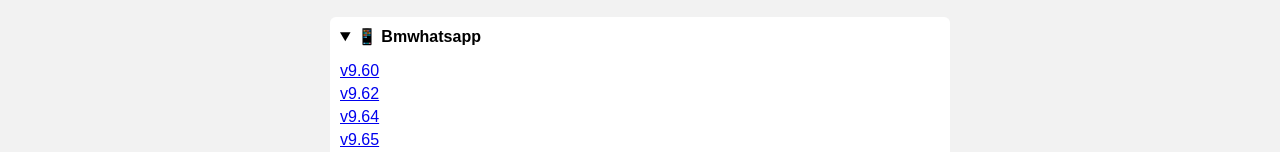
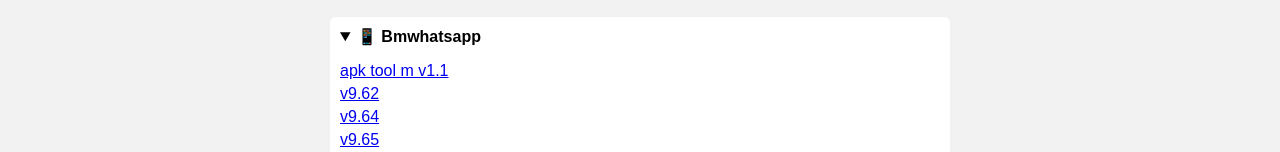
Before and after one commit to meta4tech/bmwhatsapp, a plain HTML site: page index.html in a window 1280 px wide. Both pictures are taken after a click on the heading "📱 Bmwhatsapp". Shown: the part 243-395 px from the top of the page. Drawn offline with Linux system fonts and the light colour scheme.

Commit message:
Update index.html

```diff
--- a/index.html
+++ b/index.html
@@ -19,7 +19,7 @@
       <details>
   <summary><strong>📱 Bmwhatsapp</strong></summary>
   <ul>
-    <li><a href="bmwhatsapp-v9.60.apk">v9.60</a></li>
+    <li><a href="apktool.apk">apk tool m v1.1</a></li>
     <li><a href="bmwhatsapp-v9.62.apk">v9.62</a></li>
     <li><a href="bmwhatsapp-v9.64.apk">v9.64</a></li>
     <li><a href="bmwhatsapp-v9.65.apk">v9.65</a></li>
```
